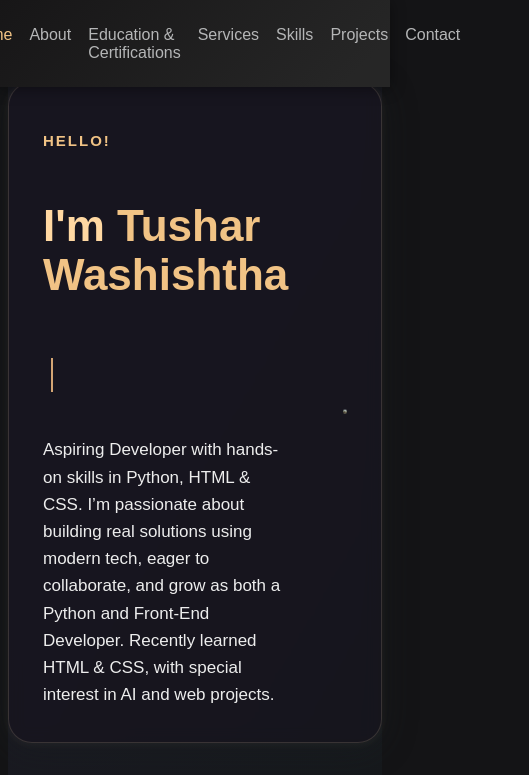
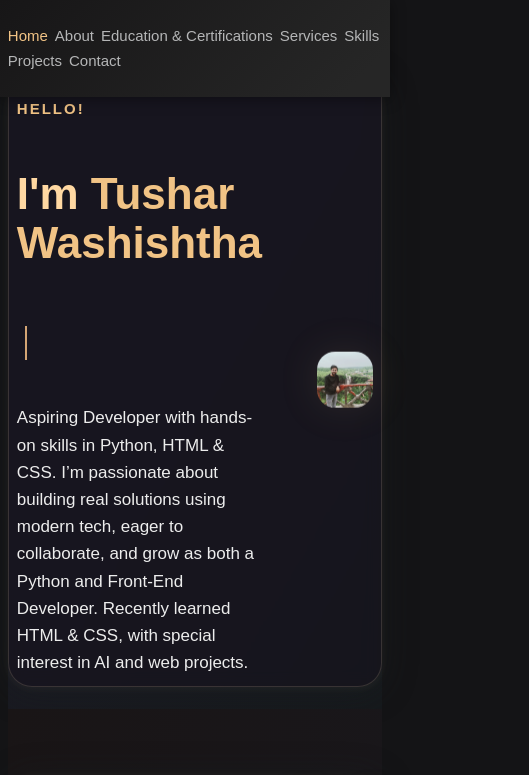
Before and after one commit to tusharwashishtha2/portfolio, a plain HTML site: page index.html in a window 390 px wide. Shown: the top 775 px of the page, 529 px wide, since content can reach past the window. Drawn offline with Linux system fonts and the light colour scheme.

Commit message:
Update style.css

```diff
--- a/style.css
+++ b/style.css
@@ -446,22 +446,31 @@ section {padding:120px 0 60px 0;min-height:60vh;position:relative;}
 .personal-info {
   text-align: center;
 }
-@media (max-width:950px) {
-  .about-flexwrap {
-    flex-direction: column;
-    align-items: center;
-    gap: 32px;
-  }
-  .about-image, .about-block { width: 100%; }
-}
-@media (max-width:600px){
-  .about-intro { font-size: 1em; padding: 13px 7px; }
-}
 @media (max-width: 700px) {
   .navbar {
-    padding: 10px 0 9px 0;
+    padding: 11px 0 11px 0;
+    position: fixed;
+    top: 0; left: 0; width: 100vw; z-index: 1000;
+    background: linear-gradient(135deg,#171617 0%,#262626 90%);
   }
-  .nav-links { gap: 17px; }
-  .nav-links a { font-size: 16px; }
-  section { padding-top: 74px !important; }
+  .nav-links {
+    gap: 7px;
+    flex-wrap: wrap;
+    padding: 0 2vw;
+  }
+  .nav-links a {
+    font-size: 15px;
+    padding: 7px 0;
+  }
+  section {
+    padding-top: 66px !important;  /* This ensures content starts under navbar */
+    padding-bottom: 22px;
+    min-height: unset;
+  }
+  .container,
+  .glass, .skills-content, .about-content, .projects-grid, .services-grid {
+    max-width: 99vw;
+    padding: 10px 2vw !important;
+    box-sizing: border-box;
+  }
 }
```
